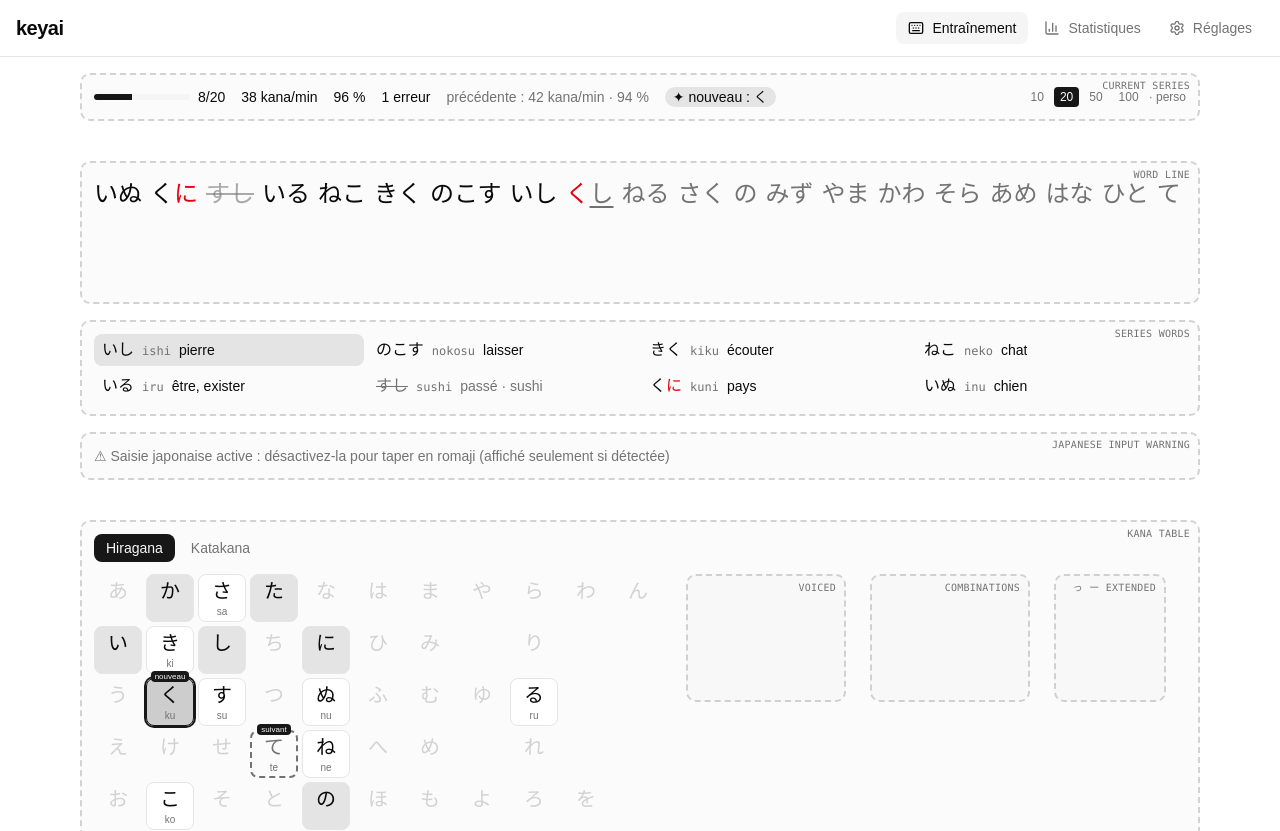
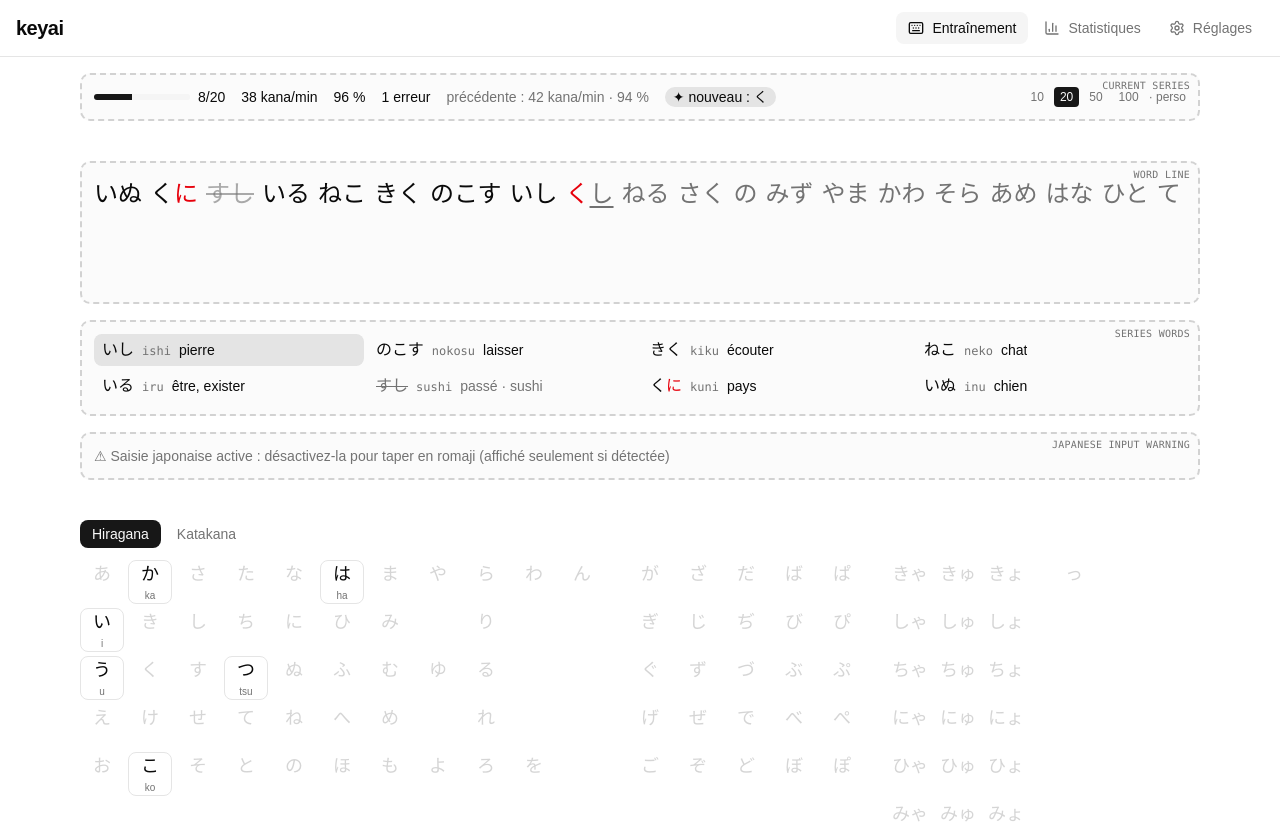
Before and after one commit to mumpkin/keyai, a React (Vite) app in the folder apps/app/: page / in a window 1280 px wide. Shown: the top 831 px of the page. Built offline with nearby package versions, Linux system fonts and the light colour scheme.

Commit message:
Show the real kana table with mastery
Co-Authored-By: Claude Opus 5.5 <noreply@anthropic.com>

```diff
--- a/apps/app/src/features/blocking/sample-kana.ts
+++ /dev/null
@@ -1,61 +0,0 @@
-export type KanaState = 'locked' | 'learning' | 'mastered' | 'latest' | 'next';
-
-export interface KanaSlot {
-	readonly id: string;
-	readonly kana: SampleKana | null;
-}
-
-export interface SampleKana {
-	readonly kana: string;
-	readonly romaji: string;
-	readonly state: KanaState;
-}
-
-const MASTERED = new Set(['い', 'し', 'の', 'に', 'か', 'た']);
-const LEARNING = new Set(['ね', 'す', 'る', 'こ', 'き', 'さ', 'ぬ']);
-const LATEST = 'く';
-const NEXT = 'て';
-
-function stateOf(kana: string): KanaState {
-	if (kana === LATEST) {
-		return 'latest';
-	}
-	if (kana === NEXT) {
-		return 'next';
-	}
-	if (MASTERED.has(kana)) {
-		return 'mastered';
-	}
-	return LEARNING.has(kana) ? 'learning' : 'locked';
-}
-
-function row(kanaList: string, romajiList: string): (SampleKana | null)[] {
-	const romaji = romajiList.split(' ');
-	return [...kanaList].map((kana, index) =>
-		kana === '・'
-			? null
-			: { kana, romaji: romaji[index] ?? '', state: stateOf(kana) },
-	);
-}
-
-export const HIRAGANA_ROWS: readonly (SampleKana | null)[][] = [
-	row('あいうえお', 'a i u e o'),
-	row('かきくけこ', 'ka ki ku ke ko'),
-	row('さしすせそ', 'sa shi su se so'),
-	row('たちつてと', 'ta chi tsu te to'),
-	row('なにぬねの', 'na ni nu ne no'),
-	row('はひふへほ', 'ha hi fu he ho'),
-	row('まみむめも', 'ma mi mu me mo'),
-	row('や・ゆ・よ', 'ya - yu - yo'),
-	row('らりるれろ', 'ra ri ru re ro'),
-	row('わ・・・を', 'wa - - - wo'),
-	row('ん・・・・', 'n - - - -'),
-];
-
-export const HIRAGANA_SLOTS: readonly KanaSlot[] = HIRAGANA_ROWS.flatMap(
-	(cells, rowIndex) =>
-		cells.map((kana, columnIndex) => ({
-			id: kana?.kana ?? `gap-${rowIndex}-${columnIndex}`,
-			kana,
-		})),
-);
--- a/apps/app/src/features/kana-table/kana-cell.tsx
+++ b/apps/app/src/features/kana-table/kana-cell.tsx
@@ -1,8 +1,9 @@
+import { findKana } from '@keyai/core/kana';
 import { cva } from 'class-variance-authority';
-import type { KanaState, SampleKana } from '@/features/blocking/sample-kana';
+import type { KanaDisplayState } from './kana-states.ts';
 
 const cellVariants = cva(
-	'group relative flex h-12 w-12 flex-col items-center justify-center rounded-md border font-kana text-xl focus-visible:outline-2',
+	'group relative flex size-11 flex-col items-center justify-center rounded-md border font-kana text-lg focus-visible:outline-2',
 	{
 		variants: {
 			state: {
@@ -26,43 +27,56 @@ const romajiVariants = cva('font-sans text-[10px] text-muted-foreground', {
 	},
 });
 
-const ROMAJI_ALWAYS_VISIBLE = new Set<KanaState>([
+/** Romaji helps while a kana is learned; it hides once mastered (C8). */
+const ROMAJI_ALWAYS_VISIBLE = new Set<KanaDisplayState>([
 	'learning',
 	'latest',
 	'next',
 ]);
 
-const STATE_BADGES: Partial<Record<KanaState, string>> = {
+const STATE_BADGES: Partial<Record<KanaDisplayState, string>> = {
 	latest: 'nouveau',
 	next: 'suivant',
 };
 
-interface KanaCellProps {
-	readonly cell: SampleKana | null;
+function romajiOf(kana: string): string {
+	const unit = findKana(kana);
+	if (unit?.kind === 'sokuon') {
+		return '(×2)';
+	}
+	return unit?.romaji.display ?? '';
 }
 
-export function KanaCell({ cell }: KanaCellProps) {
-	if (!cell) {
-		return <span className="h-12 w-12" />;
+interface KanaCellProps {
+	readonly kana: string | null;
+	readonly state: KanaDisplayState;
+}
+
+export function KanaCell({ kana, state }: KanaCellProps) {
+	if (!kana) {
+		return <span className="size-11" />;
 	}
-	const romajiVisibility = ROMAJI_ALWAYS_VISIBLE.has(cell.state)
-		? 'always'
-		: 'onHover';
-
+	const badge = STATE_BADGES[state];
 	return (
 		<button
 			type="button"
-			className={cellVariants({ state: cell.state })}
-			title={cell.romaji}
+			className={cellVariants({ state })}
+			title={romajiOf(kana)}
 		>
-			{STATE_BADGES[cell.state] && (
+			{badge && (
 				<span className="absolute -top-2 rounded bg-primary px-1 font-sans text-[8px] text-primary-foreground">
-					{STATE_BADGES[cell.state]}
+					{badge}
 				</span>
 			)}
-			{cell.kana}
-			<span className={romajiVariants({ visibility: romajiVisibility })}>
-				{cell.romaji}
+			{kana}
+			<span
+				className={romajiVariants({
+					visibility: ROMAJI_ALWAYS_VISIBLE.has(state)
+						? 'always'
+						: 'onHover',
+				})}
+			>
+				{romajiOf(kana)}
 			</span>
 		</button>
 	);
--- /dev/null
+++ b/apps/app/src/features/kana-table/kana-layout.ts
@@ -0,0 +1,79 @@
+import { KANA_CATALOGUE, type Script, toKatakana } from '@keyai/core/kana';
+
+/** Gap in a column of the gojūon chart. */
+const GAP = '・';
+
+const BASE_COLUMNS = [
+	'あいうえお',
+	'かきくけこ',
+	'さしすせそ',
+	'たちつてと',
+	'なにぬねの',
+	'はひふへほ',
+	'まみむめも',
+	`や${GAP}ゆ${GAP}よ`,
+	'らりるれろ',
+	`わ${GAP}${GAP}${GAP}を`,
+	`ん${GAP}${GAP}${GAP}${GAP}`,
+];
+
+const VOICED_COLUMNS = [
+	'がぎぐげご',
+	'ざじずぜぞ',
+	'だぢづでど',
+	'ばびぶべぼ',
+	'ぱぴぷぺぽ',
+];
+
+const COMBINATION_INITIALS = [...'きしちにひみりぎじびぴ'];
+const COMBINATION_ENDINGS = [...'ゃゅょ'];
+
+export interface KanaSlot {
+	readonly id: string;
+	readonly kana: string | null;
+}
+
+export interface KanaLayout {
+	/** Columns of five rows (a, i, u, e, o). */
+	readonly base: readonly KanaSlot[];
+	readonly voiced: readonly KanaSlot[];
+	/** Rows of three (ya, yu, yo). */
+	readonly combinations: readonly KanaSlot[];
+	readonly others: readonly KanaSlot[];
+}
+
+function slotsOf(texts: readonly string[], script: Script): KanaSlot[] {
+	return texts.map((text, index) => {
+		const kana = text === GAP ? null : text;
+		const converted =
+			kana && script === 'katakana' ? toKatakana(kana) : kana;
+		return { id: `${index}:${converted ?? GAP}`, kana: converted };
+	});
+}
+
+function othersOf(script: Script): string[] {
+	return KANA_CATALOGUE.filter(
+		(unit) =>
+			unit.script === script &&
+			['sokuon', 'choon', 'extended'].includes(unit.kind),
+	).map((unit) => unit.text);
+}
+
+/** Layout of the reference table, like the gojūon chart (C2). */
+export function kanaLayoutOf(script: Script): KanaLayout {
+	const combinations = COMBINATION_INITIALS.flatMap((initial) =>
+		COMBINATION_ENDINGS.map((ending) => initial + ending),
+	);
+	return {
+		base: slotsOf(
+			BASE_COLUMNS.flatMap((column) => [...column]),
+			script,
+		),
+		voiced: slotsOf(
+			VOICED_COLUMNS.flatMap((column) => [...column]),
+			script,
+		),
+		combinations: slotsOf(combinations, script),
+		others: slotsOf(othersOf(script), 'hiragana'),
+	};
+}
--- /dev/null
+++ b/apps/app/src/features/kana-table/kana-states.ts
@@ -0,0 +1,50 @@
+import { masteryOf, nextKanaOf, type Progress } from '@keyai/core/progression';
+
+export type KanaDisplayState =
+	| 'locked'
+	| 'learning'
+	| 'mastered'
+	| 'latest'
+	| 'next';
+
+export interface KanaStateContext {
+	readonly progress: Progress;
+	readonly unlockOrder: readonly string[];
+	readonly initialUnlocked: number;
+	readonly thresholdKanaPerMinute: number;
+}
+
+export interface KanaStates {
+	readonly stateOf: (kana: string) => KanaDisplayState;
+	readonly scoreOf: (kana: string) => number;
+}
+
+/** State of every kana in the reference table (C2, C8). */
+export function kanaStatesOf(context: KanaStateContext): KanaStates {
+	const { progress, thresholdKanaPerMinute } = context;
+	const unlocked = new Set(progress.unlocked);
+	/** Only a kana unlocked by playing is "new", not the initial group. */
+	const latest =
+		progress.unlocked.length > context.initialUnlocked
+			? progress.unlocked.at(-1)
+			: undefined;
+	const next = nextKanaOf(progress, context.unlockOrder);
+	const masteryFor = (kana: string) =>
+		masteryOf(progress.kana[kana], thresholdKanaPerMinute);
+
+	return {
+		stateOf: (kana) => {
+			if (kana === latest) {
+				return 'latest';
+			}
+			if (kana === next) {
+				return 'next';
+			}
+			if (!unlocked.has(kana)) {
+				return 'locked';
+			}
+			return masteryFor(kana).isMastered ? 'mastered' : 'learning';
+		},
+		scoreOf: (kana) => masteryFor(kana).score,
+	};
+}
--- a/apps/app/src/features/kana-table/kana-table.tsx
+++ b/apps/app/src/features/kana-table/kana-table.tsx
@@ -1,8 +1,10 @@
 import type { Script } from '@keyai/core/kana';
 import { useState } from 'react';
-import { Placeholder } from '@/features/blocking/placeholder';
-import { HIRAGANA_SLOTS } from '@/features/blocking/sample-kana';
-import { KanaCell } from './kana-cell';
+import { cn } from '@/lib/utils.ts';
+import { useProgress, useVocabulary } from '@/stores/app-context.tsx';
+import { KanaCell } from './kana-cell.tsx';
+import { type KanaSlot, kanaLayoutOf } from './kana-layout.ts';
+import { type KanaStates, kanaStatesOf } from './kana-states.ts';
 
 const SCRIPT_LABELS: Record<Script, string> = {
 	hiragana: 'Hiragana',
@@ -17,17 +19,20 @@ function ScriptTabs({
 	readonly onChange: (script: Script) => void;
 }) {
 	return (
-		<div className="flex gap-1">
+		<div className="flex gap-1" role="tablist">
 			{(Object.keys(SCRIPT_LABELS) as Script[]).map((tab) => (
 				<button
 					key={tab}
 					type="button"
+					role="tab"
+					aria-selected={tab === script}
 					onClick={() => onChange(tab)}
-					className={
+					className={cn(
+						'rounded-md px-3 py-1 text-sm',
 						tab === script
-							? 'rounded-md bg-primary px-3 py-1 text-sm text-primary-foreground'
-							: 'rounded-md px-3 py-1 text-sm text-muted-foreground'
-					}
+							? 'bg-primary text-primary-foreground'
+							: 'text-muted-foreground',
+					)}
 				>
 					{SCRIPT_LABELS[tab]}
 				</button>
@@ -36,22 +41,68 @@ function ScriptTabs({
 	);
 }
 
+function SlotGrid({
+	slots,
+	states,
+	className,
+}: {
+	readonly slots: readonly KanaSlot[];
+	readonly states: KanaStates;
+	readonly className: string;
+}) {
+	return (
+		<div className={cn('grid gap-1', className)}>
+			{slots.map((slot) => (
+				<KanaCell
+					key={slot.id}
+					kana={slot.kana}
+					state={slot.kana ? states.stateOf(slot.kana) : 'locked'}
+				/>
+			))}
+		</div>
+	);
+}
+
+/** Reference table at the bottom of the screen, one script at a time (C2). */
 export function KanaTable() {
 	const [script, setScript] = useState<Script>('hiragana');
-
+	const progress = useProgress((state) => state.save.progress);
+	const threshold = useProgress(
+		(state) => state.save.settings.speed.kanaPerMinute,
+	);
+	const { unlockOrder, initialUnlocked } = useVocabulary().file;
+	const states = kanaStatesOf({
+		progress,
+		unlockOrder,
+		initialUnlocked,
+		thresholdKanaPerMinute: threshold,
+	});
+	const layout = kanaLayoutOf(script);
 	return (
-		<Placeholder label="kana table" className="flex flex-col gap-3">
+		<div className="flex flex-col gap-3">
 			<ScriptTabs script={script} onChange={setScript} />
-			<div className="flex flex-wrap gap-6">
-				<div className="grid max-w-full grid-flow-col grid-rows-5 gap-1 overflow-x-auto pb-1">
-					{HIRAGANA_SLOTS.map((slot) => (
-						<KanaCell key={slot.id} cell={slot.kana} />
-					))}
-				</div>
-				<Placeholder label="voiced" className="h-32 w-40" />
-				<Placeholder label="combinations" className="h-32 w-40" />
-				<Placeholder label="っ ー extended" className="h-32 w-28" />
+			<div className="flex items-start gap-6 overflow-x-auto pb-1">
+				<SlotGrid
+					slots={layout.base}
+					states={states}
+					className="grid-flow-col grid-rows-5"
+				/>
+				<SlotGrid
+					slots={layout.voiced}
+					states={states}
+					className="grid-flow-col grid-rows-5"
+				/>
+				<SlotGrid
+					slots={layout.combinations}
+					states={states}
+					className="h-fit grid-cols-3"
+				/>
+				<SlotGrid
+					slots={layout.others}
+					states={states}
+					className="h-fit grid-cols-2"
+				/>
 			</div>
-		</Placeholder>
+		</div>
 	);
 }
--- a/apps/app/src/features/kana-table/mobile-kana-sheet.tsx
+++ b/apps/app/src/features/kana-table/mobile-kana-sheet.tsx
@@ -1,13 +1,14 @@
 import { ChevronUp } from 'lucide-react';
 import { useState } from 'react';
-import { Button } from '@/components/ui/button';
-import { KanaTable } from './kana-table';
+import { Button } from '@/components/ui/button.tsx';
+import { KanaTable } from './kana-table.tsx';
 
+/** On mobile, the virtual keyboard takes the bottom: the table is a sheet. */
 export function MobileKanaSheet() {
 	const [isOpen, setIsOpen] = useState(false);
 
 	return (
-		<div className="md:hidden">
+		<div className="md:hidden" data-keeps-focus>
 			<Button variant="outline" onClick={() => setIsOpen(!isOpen)}>
 				Table des kana <ChevronUp data-icon="inline-end" />
 			</Button>
```
Also changed, not shown: 1 other file (tests, documents, lock files or other folders).
